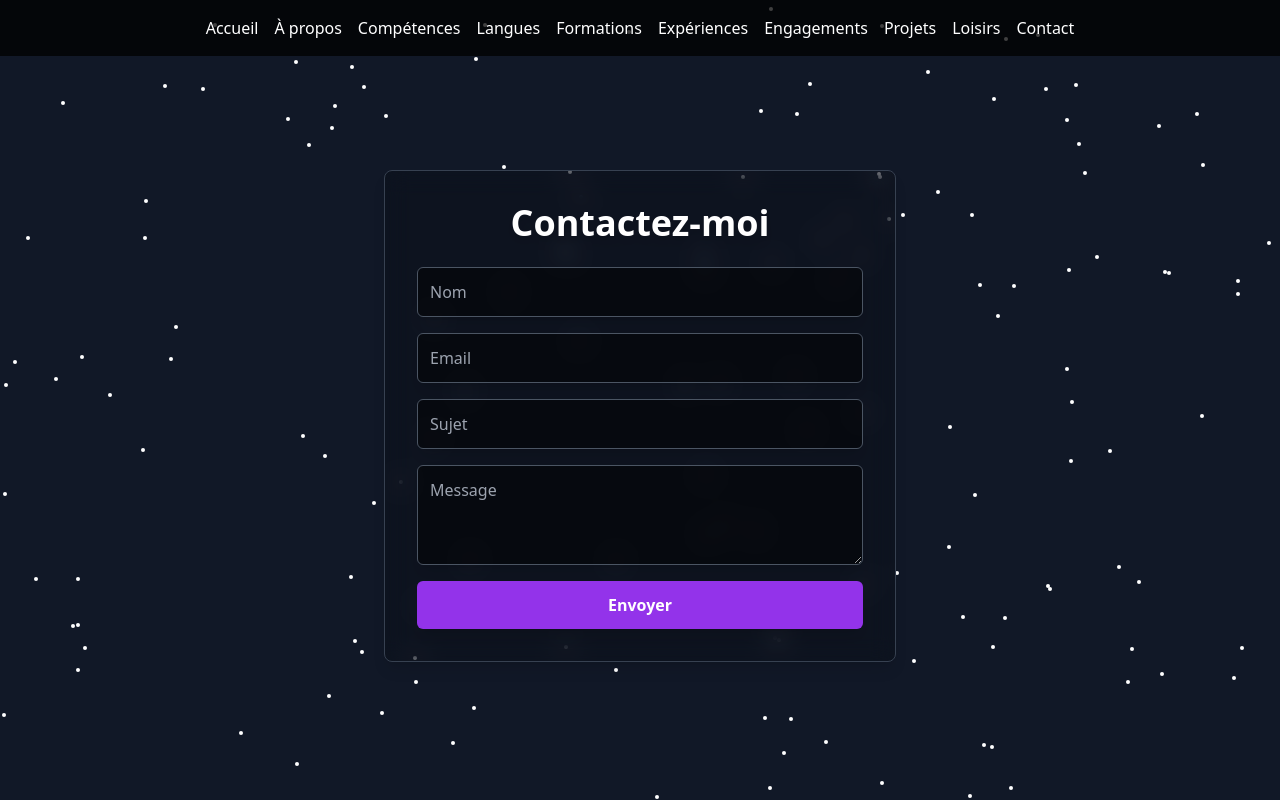
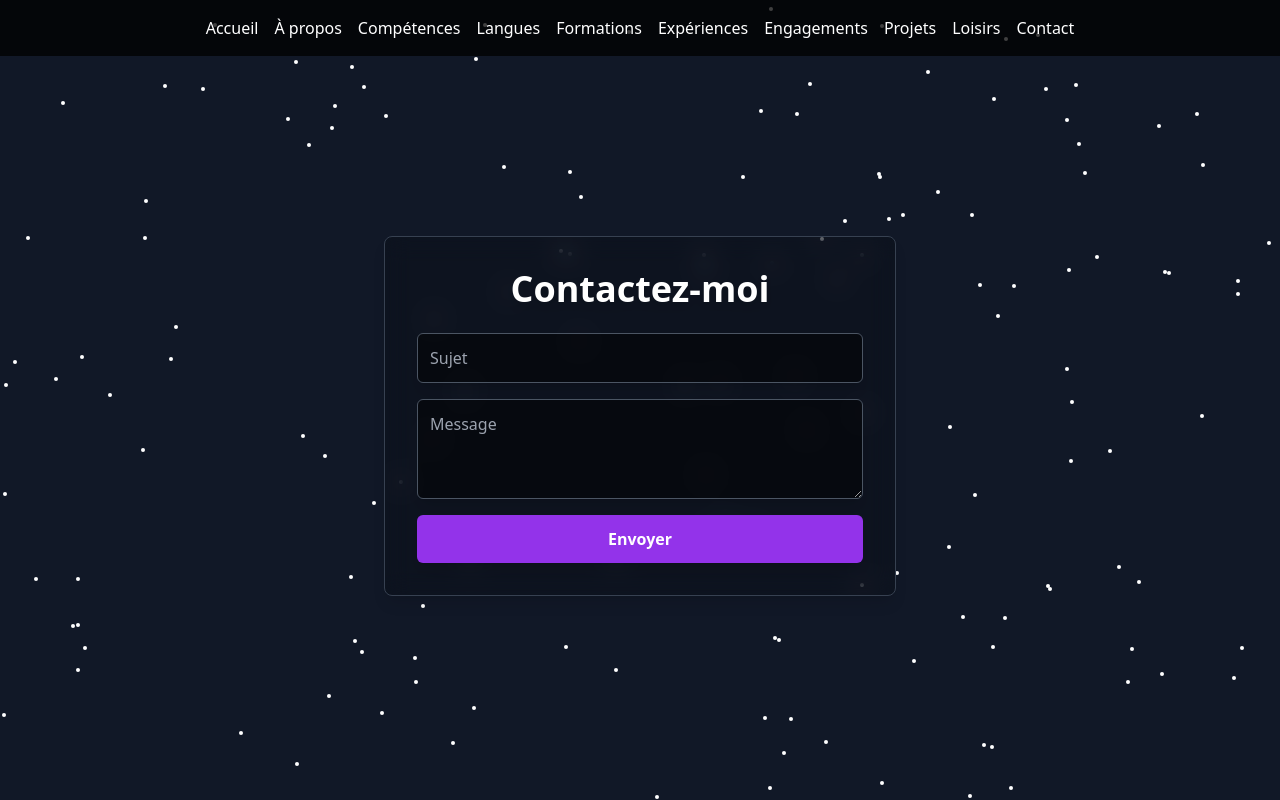
Before and after one commit to cyforce/portfolio, a Next.js app in the folder site/: page /contact in a window 1280 px wide. Built offline with nearby package versions, Linux system fonts and the light colour scheme.

Commit message:
update contact
passage d'un envoi de mail auto à un mailto

```diff
--- a/site/app/contact/page.tsx
+++ b/site/app/contact/page.tsx
@@ -4,59 +4,31 @@
 import { useState } from 'react';
 
 export default function ContactPage() {
-  const [name, setName] = useState('');
-  const [email, setEmail] = useState('');
-  const [subject, setSubject] = useState(''); // État pour le sujet
-  const [message, setMessage] = useState('');
-  const [status, setStatus] = useState<string | null>(null);
+  const [subject, setSubject] = useState(""); // État pour le sujet
+  const [message, setMessage] = useState(""); // État pour le message
+  const [status, setStatus] = useState(""); // État pour le message de statut
 
-  const handleSubmit = async (e: React.FormEvent) => {
-    e.preventDefault();
-    setStatus(null);
+  // Fonction pour envoyer l'email via mailto
+  const handleSubmit = (e: React.FormEvent) => {
+    e.preventDefault(); // Empêche le rechargement de la page
 
-    try {
-      const response = await fetch('/api/contact', {
-        method: 'POST',
-        headers: { 'Content-Type': 'application/json' },
-        body: JSON.stringify({ name, email, subject, message }), // Inclure le sujet dans le corps de la requête
-      });
+    // Construction de l'URL mailto
+    const mailtoUrl = `mailto:celian.touzeau@outlook.fr?subject=${encodeURIComponent(
+      subject
+    )}&body=${encodeURIComponent(message)}`;
 
-      if (response.ok) {
-        setStatus('Message envoyé avec succès!');
-        setName('');
-        setEmail('');
-        setSubject(''); // Réinitialiser le sujet
-        setMessage('');
-      } else {
-        setStatus("Erreur lors de l'envoi du message.");
-      }
-    } catch (error) {
-      console.error('Erreur:', error);
-      setStatus("Erreur lors de l'envoi du message.");
-    }
+    // Redirection vers l'URL mailto
+    window.location.href = mailtoUrl;
+
+    // Mise à jour du statut
+    setStatus("Votre message a été ouvert dans votre client de messagerie.");
   };
 
   return (
     <div className="flex items-center justify-center w-full h-[calc(100vh-5rem)] overflow-auto"> {/* Ajustez la hauteur en fonction de la navbar */}
-      <div className="p-8 max-w-lg w-full bg-opacity-20 bg-black backdrop-blur-md rounded-lg shadow-lg border border-gray-700 overflow-auto max-h-[90vh]"> {/* Ajout d'une hauteur maximale et d'un débordement */}
+      <div className="p-8 max-w-lg w-full bg-opacity-20 bg-black backdrop-blur-md rounded-lg shadow-lg border border-gray-700 overflow-auto max-h-[90vh]">
         <h2 className="text-4xl font-bold mb-6 text-center text-white drop-shadow-lg">Contactez-moi</h2>
         <form onSubmit={handleSubmit} className="space-y-4 flex flex-col">
-          <input
-            type="text"
-            value={name}
-            onChange={(e) => setName(e.target.value)}
-            placeholder="Nom"
-            className="w-full p-3 bg-black bg-opacity-50 border border-gray-600 rounded-md text-white placeholder-gray-400 focus:outline-none focus:ring-2 focus:ring-purple-500 shadow-lg"
-            required
-          />
-          <input
-            type="email"
-            value={email}
-            onChange={(e) => setEmail(e.target.value)}
-            placeholder="Email"
-            className="w-full p-3 bg-black bg-opacity-50 border border-gray-600 rounded-md text-white placeholder-gray-400 focus:outline-none focus:ring-2 focus:ring-purple-500 shadow-lg"
-            required
-          />
           <input
             type="text"
             value={subject}
@@ -70,7 +42,7 @@ export default function ContactPage() {
             onChange={(e) => setMessage(e.target.value)}
             placeholder="Message"
             className="w-full p-3 bg-black bg-opacity-50 border border-gray-600 rounded-md text-white placeholder-gray-400 focus:outline-none focus:ring-2 focus:ring-purple-500 shadow-lg"
-            style={{ minHeight: '100px' }} // Définir une taille minimale
+            style={{ minHeight: '100px' }}
             required
           />
           <button
```
Also changed, not shown: 1 other file (tests, documents, lock files or other folders).
